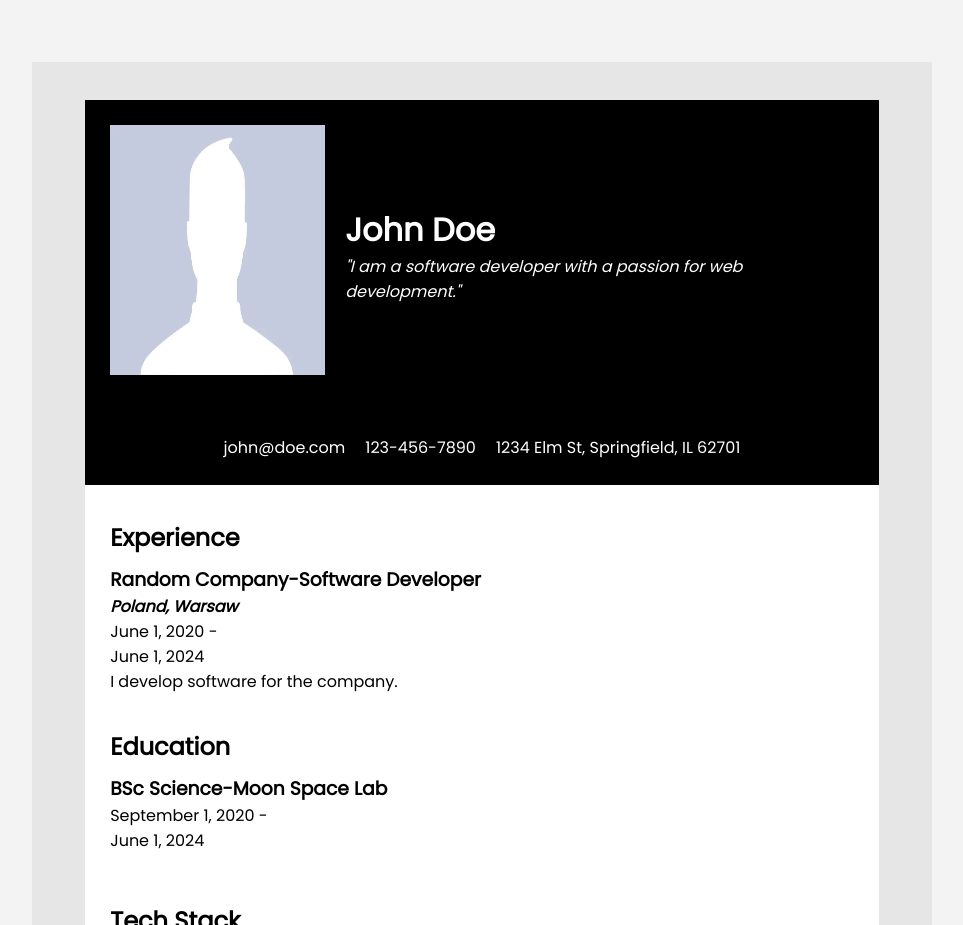
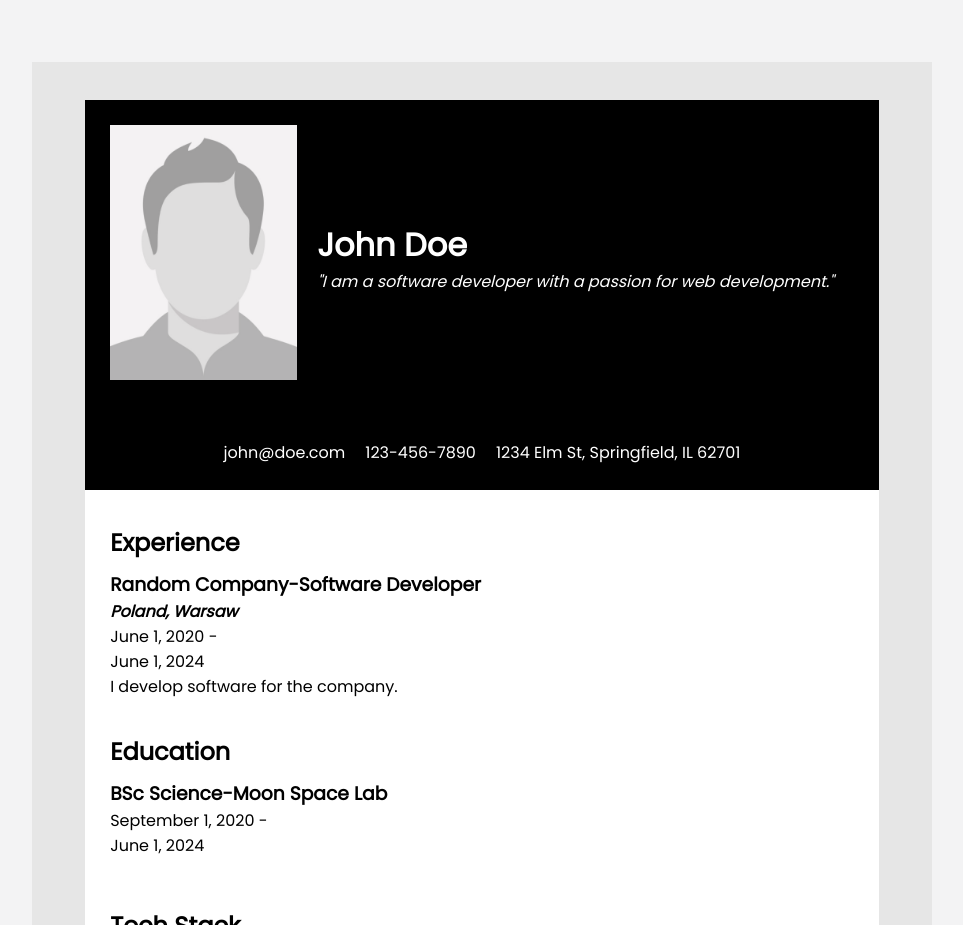
Before and after one commit to Merk0n/cv-generator, a React (Vite) app: page / in a window 1280 px wide. Shown: the part 940-1865 px from the top of the page, without its empty margins (158-1121 px from the left). Built offline with nearby package versions, Linux system fonts and the light colour scheme.

Commit message:
Update profile picture and image dimensions

```diff
--- a/src/components/exampleData.js
+++ b/src/components/exampleData.js
@@ -1,4 +1,4 @@
-import examplePhoto from '../assets/profile.jpg';
+import examplePhoto from '../assets/empty_avatar.png';
 const exampleData = {
   personalInfo: {
     photo: examplePhoto,
--- a/src/styles/CVPreview.css
+++ b/src/styles/CVPreview.css
@@ -119,8 +119,8 @@
 }
 
 .preview-image {
-    width: 215px;
-    height: 250px;
+    width: 187px;
+    height: 255px;
     margin-bottom: 10px;
 }
 
```
Also changed, not shown: src/assets/empty_avatar.png (added), src/assets/profile.jpg (deleted).
